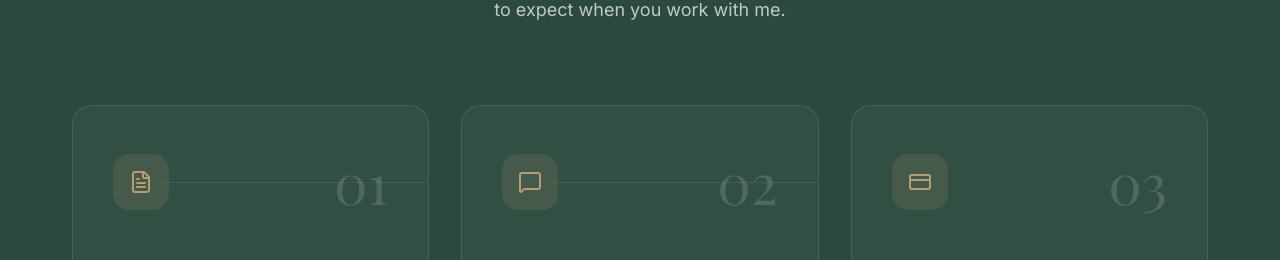
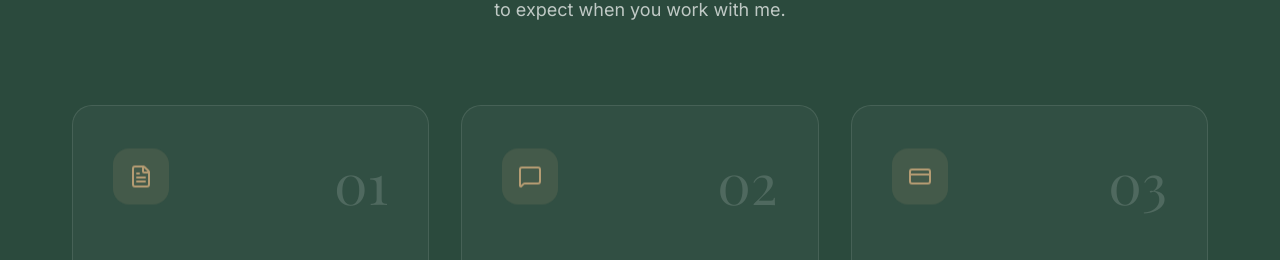
Before and after one commit to jithindevoffice-hue/nutrition-websie, a React (Vite) app: page / in a window 1280 px wide. Shown: the part 5289-5549 px from the top of the page. Built offline with nearby package versions, Linux system fonts and the light colour scheme; a web font is replaced by a local one.

Commit message:
feat: add bounce animation to process icons and remove connective line styling

```diff
--- a/src/components/ProcessSection.module.css
+++ b/src/components/ProcessSection.module.css
@@ -91,35 +91,24 @@
     position: relative;
 }
 
-/* Connective line behind step numbers */
-.cardHeader::after {
-    content: '';
-    position: absolute;
-    top: 50%;
-    left: 3rem;
-    right: -2.5rem;
-    /* Extends to edge of card */
-    height: 1px;
-    background-color: rgba(255, 255, 255, 0.08);
-    z-index: 0;
-}
-
-/* Remove line for last card to prevent it from going off edge */
-.card:last-child .cardHeader::after {
-    display: none;
-}
+/* Lines removed per user request */
 
 .iconCircle {
     width: 56px;
     height: 56px;
     border-radius: 16px;
     background-color: rgba(181, 156, 115, 0.15);
-    /* Accent color with low opacity */
     display: flex;
     align-items: center;
     justify-content: center;
     z-index: 1;
     position: relative;
+    animation: bounceIcon 3s infinite ease-in-out;
+}
+
+@keyframes bounceIcon {
+    0%, 100% { transform: translateY(0); }
+    50% { transform: translateY(-8px); }
 }
 
 .stepNumber {
--- a/src/pages/ProcessPage.module.css
+++ b/src/pages/ProcessPage.module.css
@@ -107,6 +107,12 @@
     display: flex;
     align-items: center;
     justify-content: center;
+    animation: bounceIcon 3s infinite ease-in-out;
+}
+
+@keyframes bounceIcon {
+    0%, 100% { transform: translateY(0); }
+    50% { transform: translateY(-8px); }
 }
 
 .stepNumber {
```
